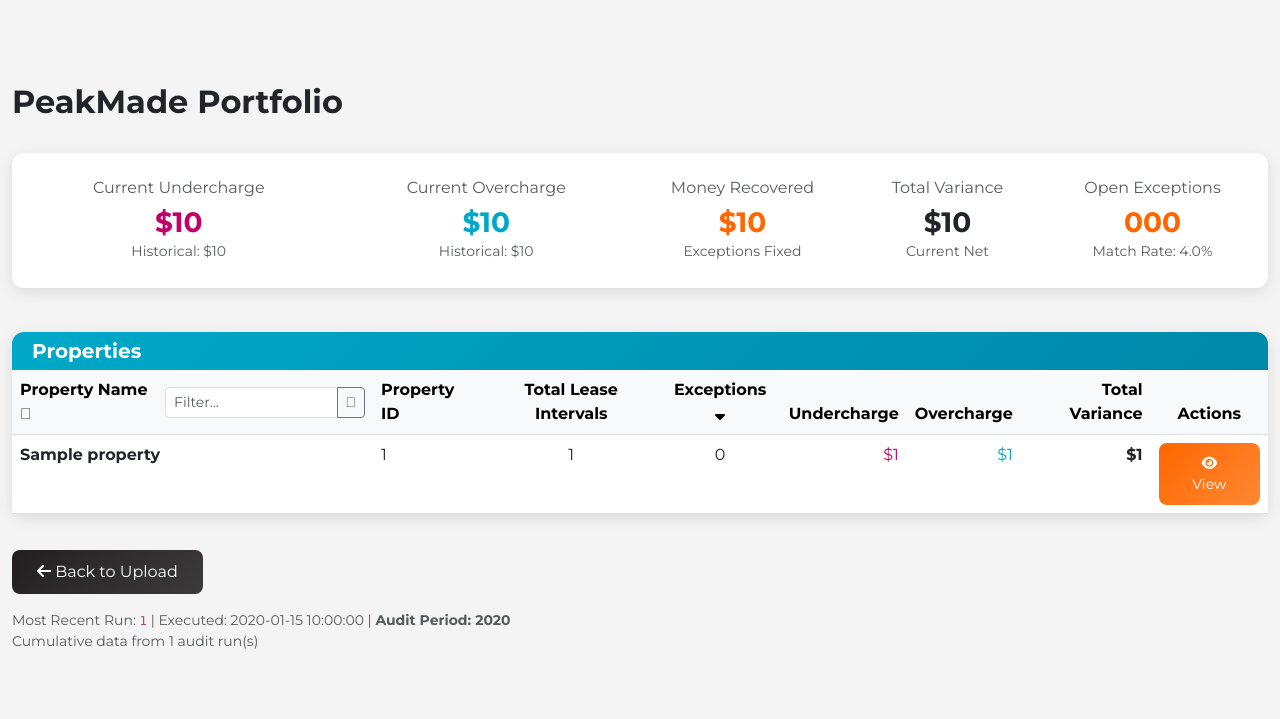
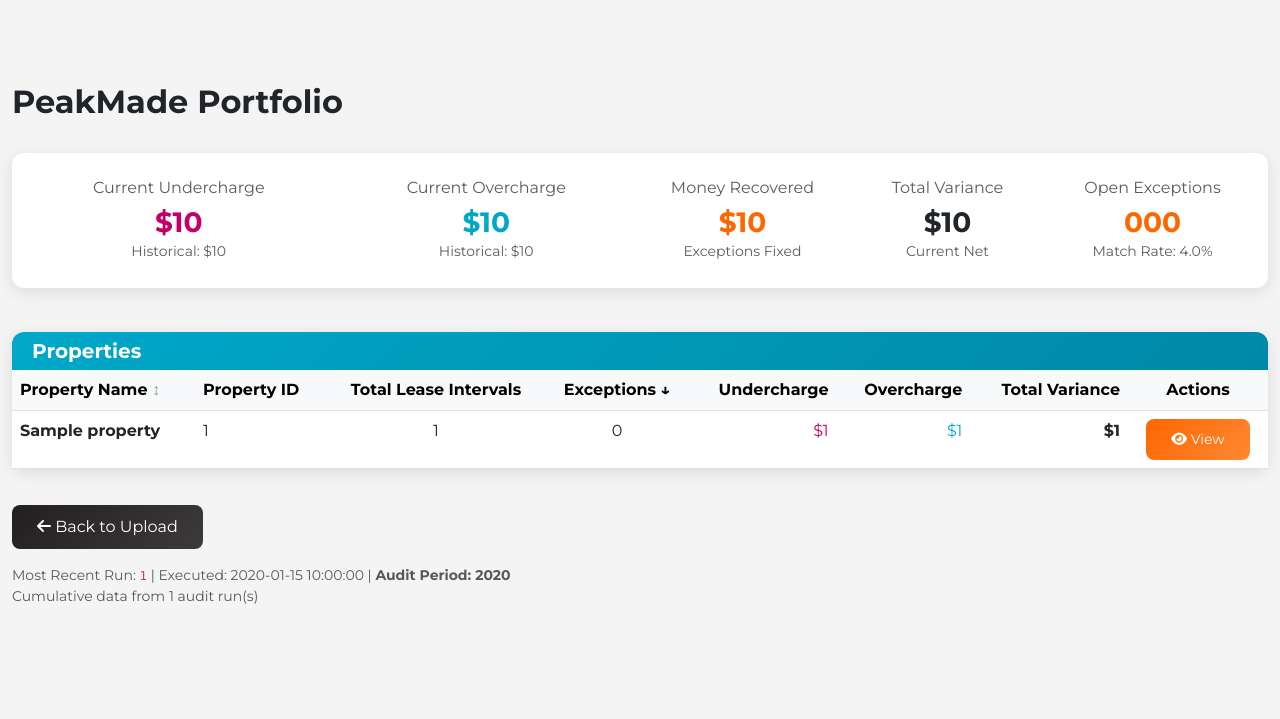
Before and after one commit to PeakMade/LeaseFileAudit, a Flask app: template templates/portfolio.html in a window 1280 px wide. Shown: the part 81-800 px from the top of the page. Run offline with Flask 3, Linux system fonts and the light colour scheme; the template is opened without the code that fills it: most values are stand-ins (such as "Sample title", 1, 10 or a date in 2020).

Commit message:
Remove filtering logic and replace Font Awesome icons with Unicode arrows

```diff
--- a/templates/base.html
+++ b/templates/base.html
@@ -186,7 +186,7 @@
 
         /* User badge styling */
         .user-badge {
-            position: fixed;
+            position: absolute;
             top: 90px;
             right: 40px;
             background: white;
--- a/templates/portfolio.html
+++ b/templates/portfolio.html
@@ -60,34 +60,13 @@
                         <table class="table table-hover mb-0" id="propertiesTable">
                             <thead class="table-light">
                                 <tr>
-                                    <th class="sortable" data-sort="property_name" style="cursor: pointer; min-width: 300px;">
-                                        <div class="d-flex align-items-center gap-2">
-                                            <span onclick="event.stopPropagation(); sortByPropertyName();" style="cursor: pointer;">
-                                                Property Name <i class="fas fa-sort-up text-muted" id="propertyNameSortIcon"></i>
-                                            </span>
-                                            <div class="input-group input-group-sm" style="max-width: 200px;" onclick="event.stopPropagation();">
-                                                <input type="text"
-                                                       class="form-control form-control-sm"
-                                                       id="propertySearch"
-                                                       list="propertyNames"
-                                                       placeholder="Filter..."
-                                                       autocomplete="off"
-                                                       style="font-size: 0.875rem;">
-                                                <datalist id="propertyNames">
-                                                    {% for property in properties %}
-                                                    <option value="{{ property.property_name if property.property_name else '-' }}">
-                                                    {% endfor %}
-                                                </datalist>
-                                                <button class="btn btn-outline-secondary btn-sm" type="button" id="clearSearch" style="padding: 0.25rem 0.5rem;">
-                                                    <i class="fas fa-times"></i>
-                                                </button>
-                                            </div>
-                                        </div>
+                                    <th class="sortable" data-sort="property_name" style="cursor: pointer;">
+                                        Property Name <span id="propertyNameSortIcon" style="font-size: 1em; color: #999;">↕</span>
                                     </th>
                                     <th>Property ID</th>
                                     <th class="text-center">Total Lease Intervals</th>
                                     <th class="text-center sortable" data-sort="exceptions" style="cursor: pointer;">
-                                        Exceptions <i class="fas fa-sort-down"></i>
+                                        Exceptions <span id="exceptionsSortIcon" style="font-size: 1em; color: #000;">↓</span>
                                     </th>
                                     <th class="text-end">Undercharge</th>
                                     <th class="text-end">Overcharge</th>
@@ -177,8 +156,6 @@ document.addEventListener('DOMContentLoaded', function() {
     const table = document.getElementById('propertiesTable');
     const tbody = table.querySelector('tbody');
     const rows = Array.from(tbody.querySelectorAll('tr'));
-    const searchInput = document.getElementById('propertySearch');
-    const clearButton = document.getElementById('clearSearch');
 
     let currentSort = {
         column: 'exceptions',
@@ -191,20 +168,6 @@ document.addEventListener('DOMContentLoaded', function() {
         row.dataset.propertyName = cells[0].textContent.trim();
         row.dataset.exceptions = parseInt(cells[3].textContent.replace(/\D/g, '') || '0');
     });
-
-    // Filter function
-    function filterTable() {
-        const filterValue = searchInput.value.toLowerCase().trim();
-
-        rows.forEach(row => {
-            const propertyName = row.dataset.propertyName.toLowerCase();
-            if (filterValue === '' || propertyName.includes(filterValue)) {
-                row.style.display = '';
-            } else {
-                row.style.display = 'none';
-            }
-        });
-    }
 
     // Sort function
     function sortTable(column, direction) {
@@ -231,42 +194,23 @@ document.addEventListener('DOMContentLoaded', function() {
         tbody.innerHTML = '';
         sortedRows.forEach(row => tbody.appendChild(row));
 
-        // Reapply filter after sorting
-        filterTable();
-
         // Update sort icons
-        table.querySelectorAll('.sortable i').forEach(icon => {
-            icon.className = 'fas fa-sort-up text-muted';
+        table.querySelectorAll('.sortable span').forEach(icon => {
+            icon.textContent = '↕';
+            icon.style.color = '#999';
         });
 
-        const activeHeader = table.querySelector(`.sortable[data-sort="${column}"] i`);
+        const activeHeader = table.querySelector(`.sortable[data-sort="${column}"] span`);
         if (activeHeader) {
-            activeHeader.className = direction === 'asc'
-                ? 'fas fa-sort-up'
-                : 'fas fa-sort-down';
+            activeHeader.textContent = direction === 'asc' ? '↑' : '↓';
+            activeHeader.style.color = '#000';
         }
 
         currentSort = { column, direction };
     }
 
-    // Function to sort by property name (called from onclick)
-    window.sortByPropertyName = function() {
-        const direction = currentSort.column === 'property_name' && currentSort.direction === 'desc'
-            ? 'asc'
-            : 'desc';
-        sortTable('property_name', direction);
-
-        // Update the property name sort icon specifically
-        const icon = document.getElementById('propertyNameSortIcon');
-        if (icon) {
-            icon.className = direction === 'asc'
-                ? 'fas fa-sort-up'
-                : 'fas fa-sort-down';
-        }
-    };
-
-    // Add click handlers to other sortable headers (exceptions)
-    table.querySelectorAll('.sortable[data-sort="exceptions"]').forEach(header => {
+    // Add click handlers to sortable headers
+    table.querySelectorAll('.sortable').forEach(header => {
         header.addEventListener('click', function() {
             const column = this.dataset.sort;
             const direction = currentSort.column === column && currentSort.direction === 'desc'
@@ -276,20 +220,6 @@ document.addEventListener('DOMContentLoaded', function() {
         });
     });
 
-    // Search input event listener
-    searchInput.addEventListener('input', filterTable);
-
-    // Clear button event listener
-    clearButton.addEventListener('click', function(e) {
-        e.stopPropagation();
-        searchInput.value = '';
-        filterTable();
-        searchInput.focus();
-    });
-
-    // Handle datalist selection
-    searchInput.addEventListener('change', filterTable);
-
     // Initial sort by exceptions (descending)
     sortTable('exceptions', 'desc');
 });
```
Also changed, not shown: templates/property.html (+16 -54 lines).
